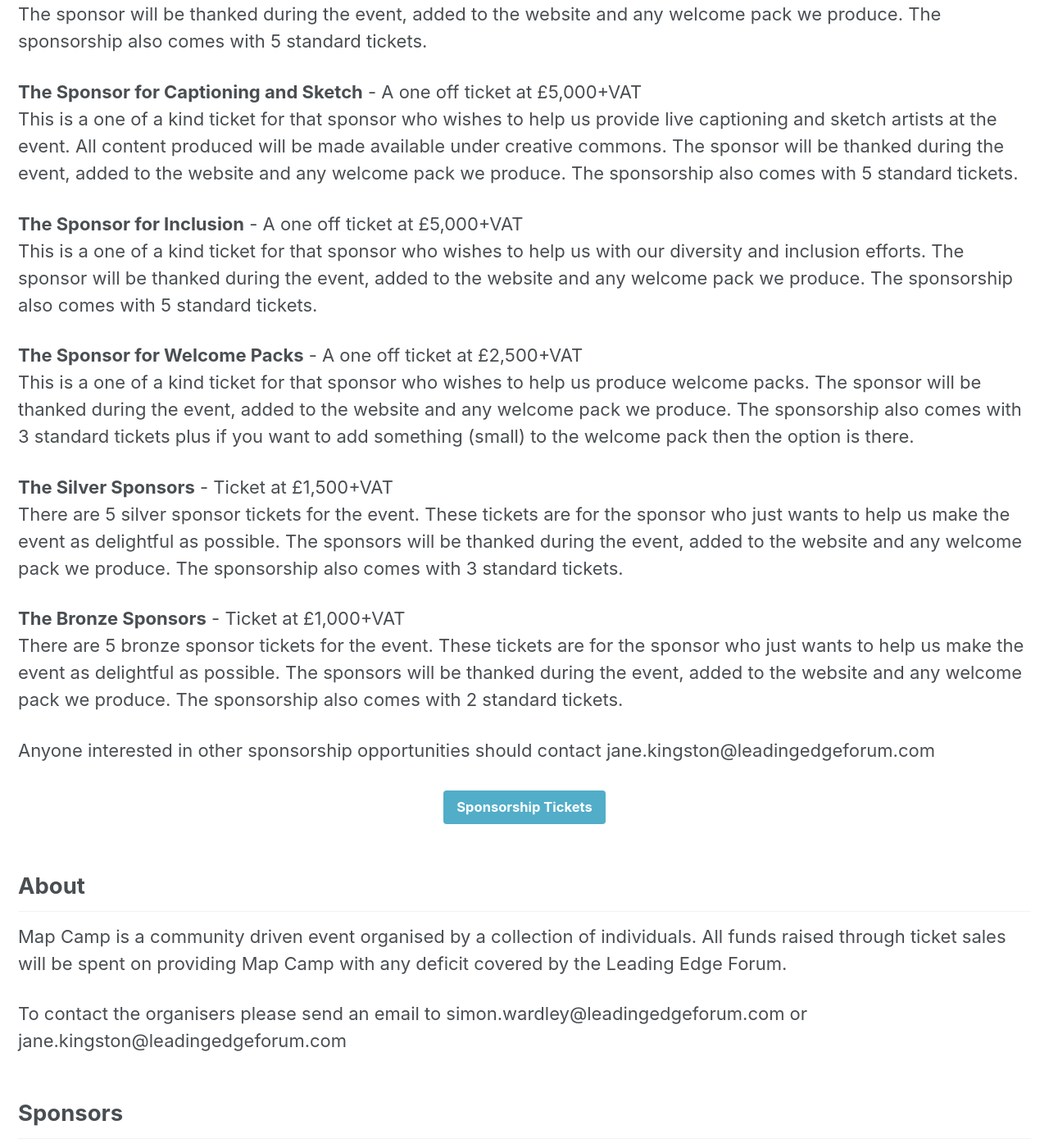
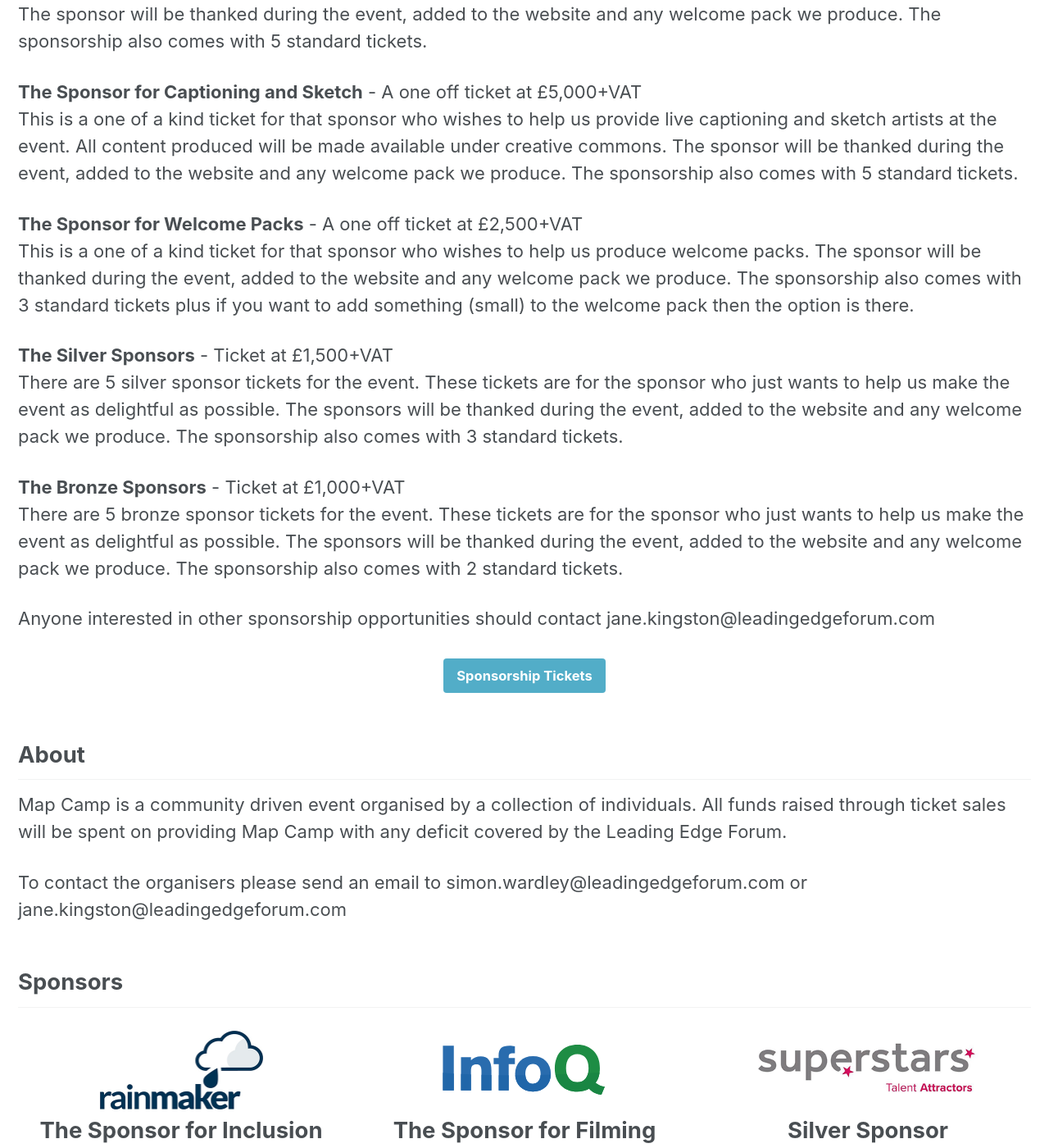
Before and after one commit to mapcampcommittee/mapcampcommittee.github.io, a Jekyll site: the page built from _pages/2019-10-15_London.html, in a window 1280 px wide and 1400 px high, scrolled down 3609 px. Shown: the whole window at 82% size. Built offline with Jekyll 4.4.1, drawn with Linux system fonts in a browser that asks for light colours.

Commit message:
Rainmaker Solutions - The Sponsor for Inclusion

```diff
--- a/_pages/2019-10-15_London.html
+++ b/_pages/2019-10-15_London.html
@@ -253,12 +253,6 @@
   </div>
 </p>
 <p>
-  <div><b>The Sponsor for Inclusion</b> - A one off ticket at £5,000+VAT</div>
-  <div>This is a one of a kind ticket for that sponsor who wishes to help us with our diversity and inclusion efforts.
-    The sponsor will be thanked during the event, added to the website and any welcome pack we produce. The sponsorship
-    also comes with 5 standard tickets.</div>
-</p>
-<p>
   <div><b>The Sponsor for Welcome Packs</b> - A one off ticket at £2,500+VAT</div>
   <div>This is a one of a kind ticket for that sponsor who wishes to help us produce welcome packs. The sponsor will be
     thanked during the event, added to the website and any welcome pack we produce. The sponsorship also comes with 3
@@ -294,9 +288,22 @@
 
     <div class="feature__item">
       <div class="archive__item" style="margin-bottom: 24px;">
+        <a href="https://rainmaker.solutions/" target="_blank">
+          <div class="archive__item-teaser" style="line-height: 120px;">
+            <img src="/assets/images/sponsors/london-2019/rainmaker.png" alt="Rainmaker Solutions" style="max-width: 50%; box-shadow: none; vertical-align: middle;">
+          </div>
+        </a>
+        <div class="archive__item-body">
+          <h3 style="margin: 0 12px 24px 12px;">The Sponsor for Inclusion</h3>
+        </div>
+      </div>
+    </div>
+
+    <div class="feature__item">
+      <div class="archive__item" style="margin-bottom: 24px;">
         <a href="https://www.infoq.com/" target="_blank">
           <div class="archive__item-teaser" style="line-height: 120px;">
-            <img src="/assets/images/sponsors/london-2019/infoq.svg" alt="InfoQ" style="max-width: 66%; box-shadow: none; vertical-align: middle;">
+            <img src="/assets/images/sponsors/london-2019/infoq.svg" alt="InfoQ" style="max-width: 50%; box-shadow: none; vertical-align: middle;">
           </div>
         </a>
         <div class="archive__item-body">
@@ -309,7 +316,7 @@
       <div class="archive__item" style="margin-bottom: 24px;">
         <a href="http://gosuperstars.com/" target="_blank">
           <div class="archive__item-teaser" style="line-height: 120px;">
-            <img src="/assets/images/sponsors/london-2019/superstars.png" alt="Superstars" style="max-width: 90%; box-shadow: none; vertical-align: middle;">
+            <img src="/assets/images/sponsors/london-2019/superstars.png" alt="Superstars" style="max-width: 70%; box-shadow: none; vertical-align: middle;">
           </div>
         </a>
         <div class="archive__item-body">
```
Also changed, not shown: assets/images/sponsors/london-2019/rainmaker.png (added).
